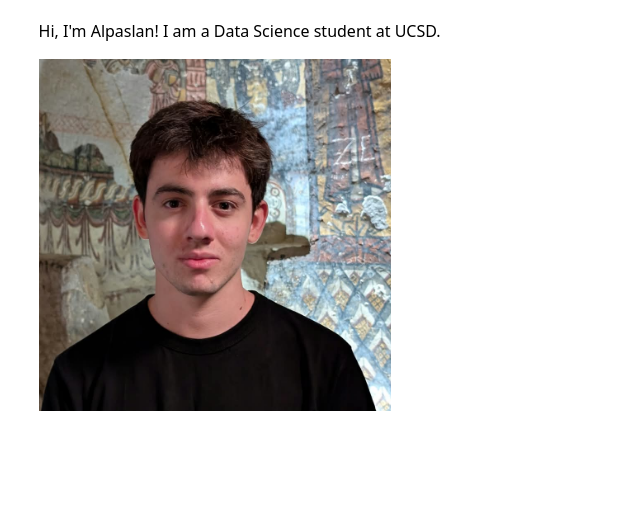
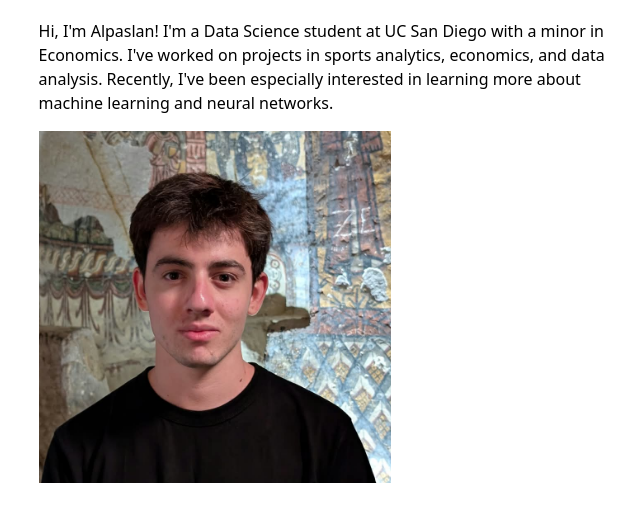
Before and after one commit to aozbas/portfolio, a plain HTML site: page index.html in a window 1280 px wide. Shown: the part 128-650 px from the top of the page, without its empty margins (304-944 px from the left). Drawn offline with Linux system fonts and the light colour scheme.

Commit message:
Expand bio

```diff
--- a/index.html
+++ b/index.html
@@ -18,7 +18,7 @@
     </nav>
     <main>
       <h1>Alpaslan Ozbas</h1>
-      <p>Hi, I'm Alpaslan! I am a Data Science student at UCSD.</p>
+      <p>Hi, I'm Alpaslan! I'm a Data Science student at UC San Diego with a minor in Economics. I've worked on projects in sports analytics, economics, and data analysis. Recently, I've been especially interested in learning more about machine learning and neural networks.</p>
       <div class="portrait-frame">
         <img
           class="portrait"
```
